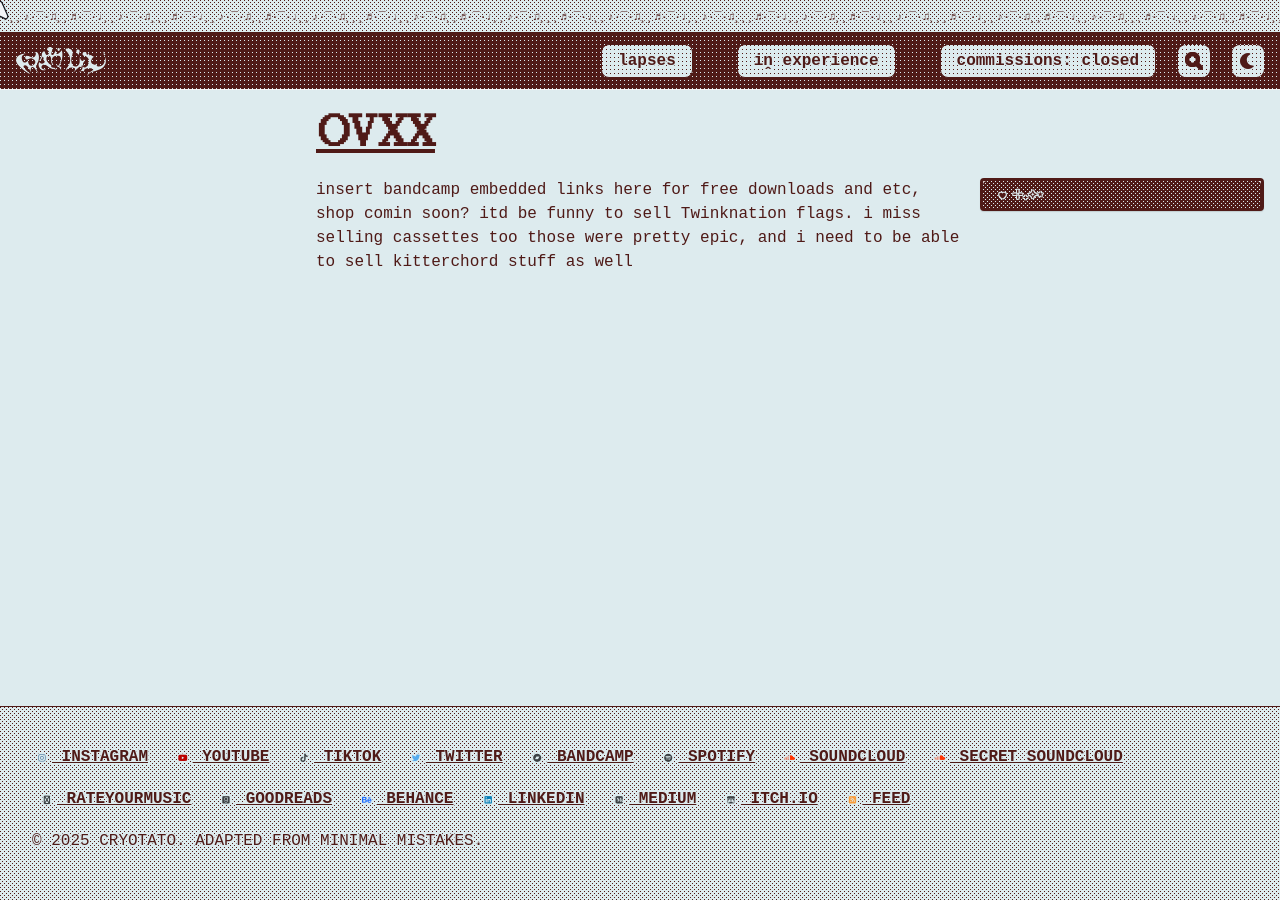
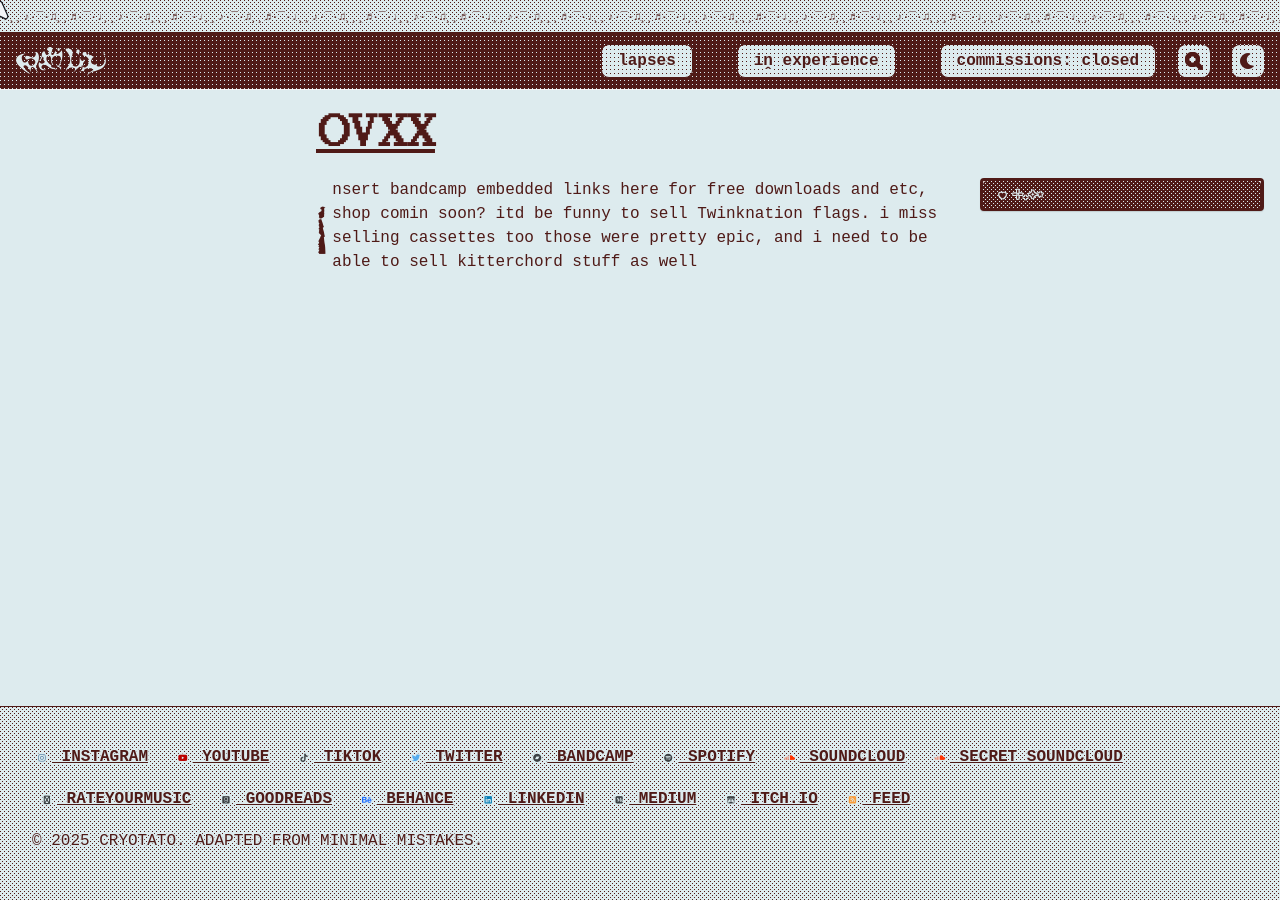
Before and after one commit to cryotato/cryotato.github.io, a Jekyll site: the page built from _pages/ovxx.md, in a window 1280 px wide. Built offline with Jekyll 4.4.1, drawn with Linux system fonts in a browser that asks for light colours; cached includes are drawn as plain includes; some web fonts are replaced.

Commit message:
Update main.scss

```diff
--- a/assets/css/main.scss
+++ b/assets/css/main.scss
@@ -106,7 +106,7 @@ body {
   text-shadow: var(--l-shadow) !important;
 }
 
-p:first-child:first-letter{
+.page__content p:first-of-type::first-letter{
     font-family: "Jester", "PPMondwest", "Fairfax HD";
     float:left;
     // margin-top:7px;
```
